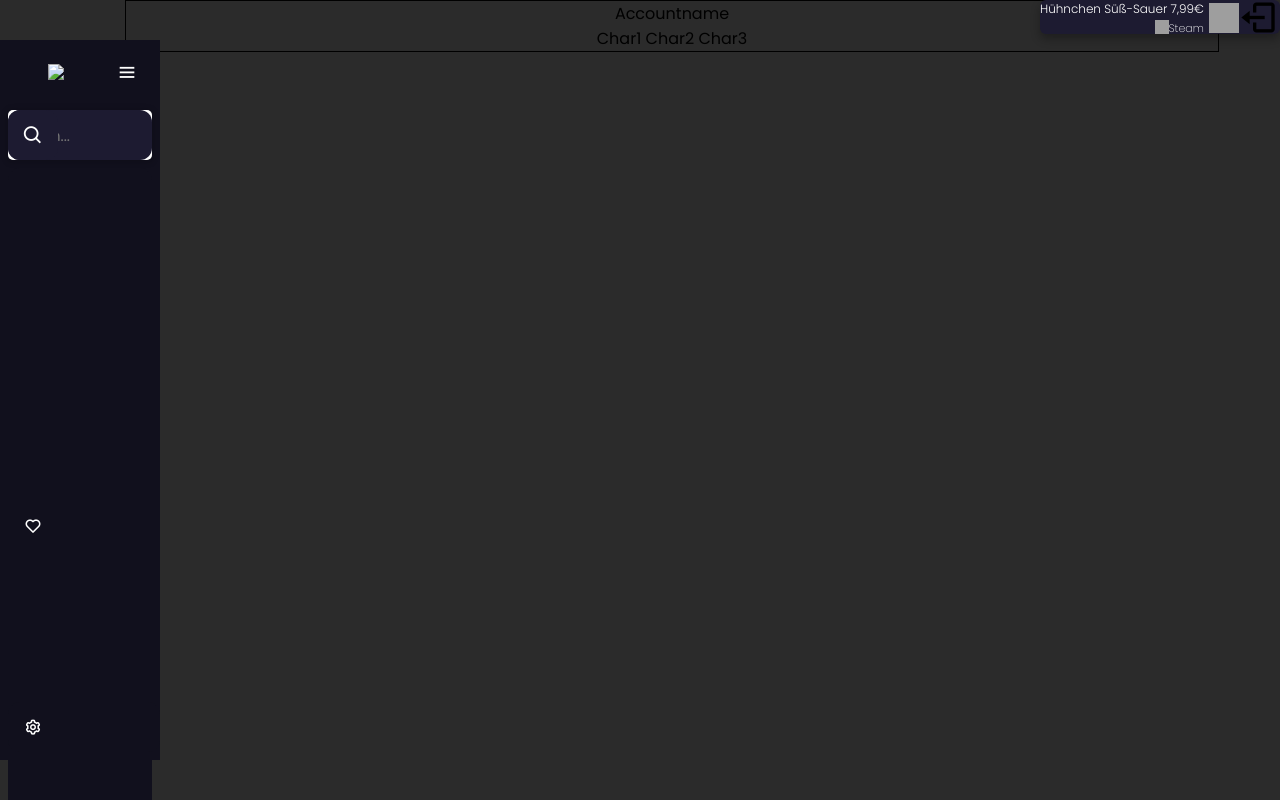
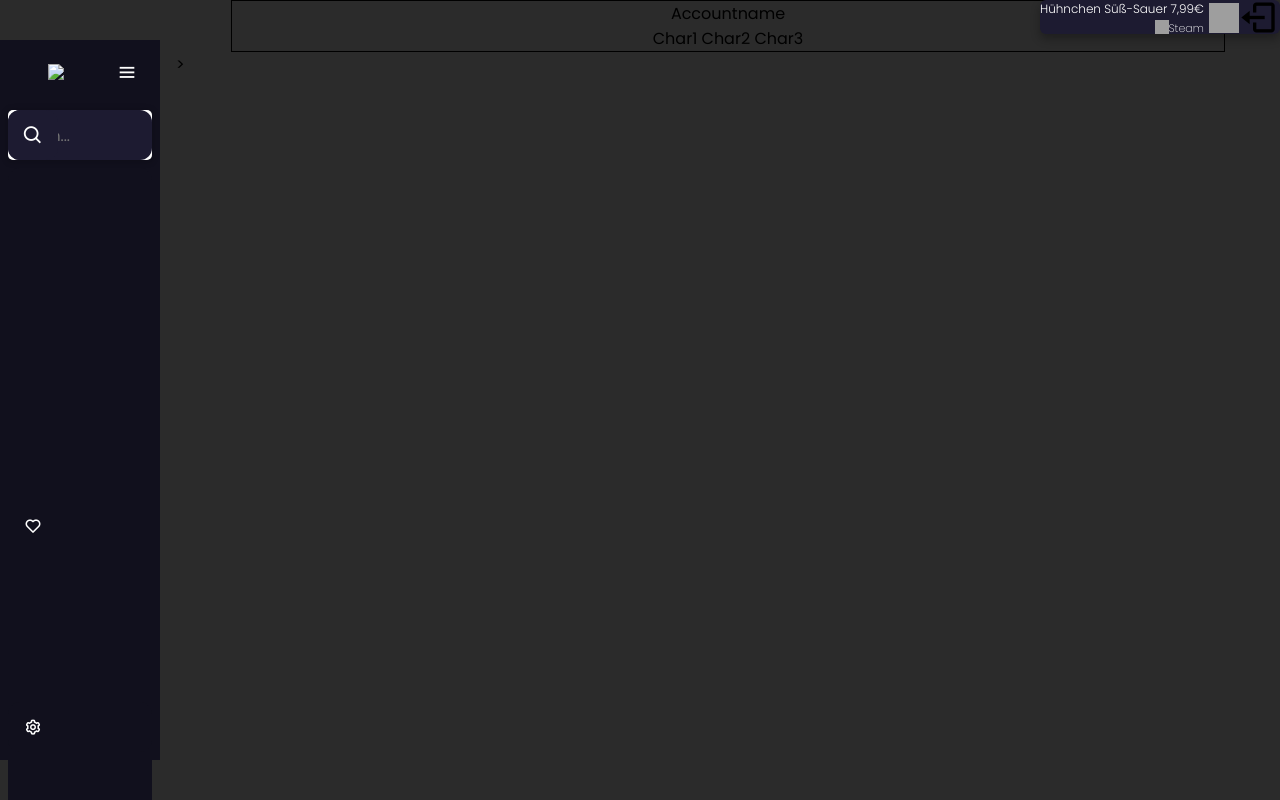
Before and after one commit to knightofdemons/Destiny-2-TeamInventory, a PHP site: page / in a window 1280 px wide. Run offline with PHP 8.4, Linux system fonts and the light colour scheme; grey boxes are pictures that could not be loaded.

Commit message:
Update sidebar.css

```diff
--- a/sidebar.css
+++ b/sidebar.css
@@ -1,4 +1,3 @@
-/* Google Font Link */
 @import url("https://fonts.googleapis.com/css2?family=Poppins:wght@200;300;400;500;600;700&display=swap");
 body {
   background: #2b2b2b;
@@ -185,7 +184,7 @@ body {
 .sidebar-settings {
   position: absolute;
   bottom: 0px;
-  width: 95%;
+  width: 9rem;
 }
 .profile {
   position: fixed;
@@ -247,8 +246,8 @@ body {
   background: #2b2b2b;
   min-height: 100vh;
   top: 0;
-  left: 5%;
-  width: calc(100% - 5%);
+  left: 11rem;
+  width: calc(100% - 11rem);
   transition: all 0.5s ease;
   z-index: 2;
 }
```
